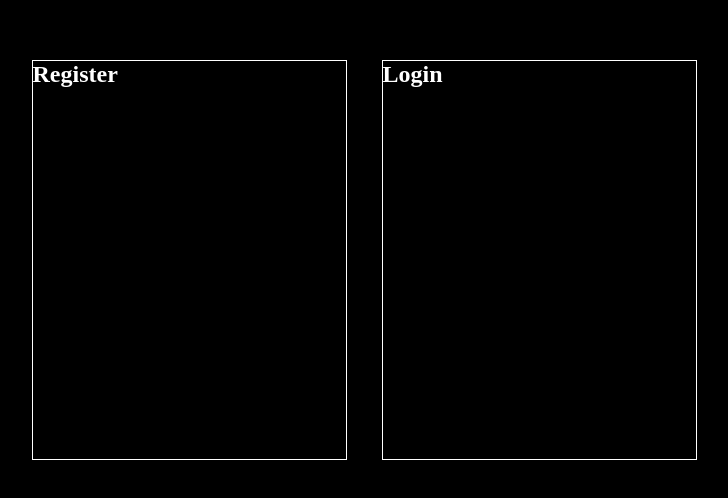
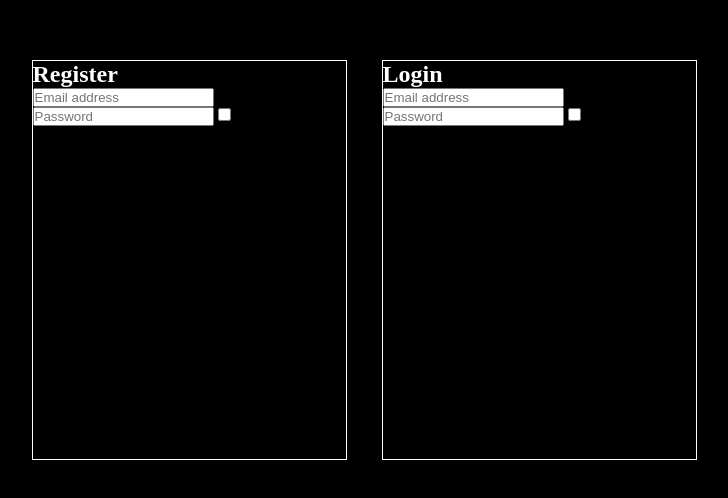
Before and after one commit to BOOMBERT/user-registration, a plain HTML site: page frontend/public/index.html in a window 1280 px wide. Shown: the part 140-638 px from the top of the page, without its empty margins (276-1004 px from the left). Drawn offline with Linux system fonts and the light colour scheme.

Commit message:
Added email address and password inputs to forms, along with a checkbox to change password visibility

```diff
--- a/frontend/public/index.html
+++ b/frontend/public/index.html
@@ -5,16 +5,33 @@
     <meta name="viewport" content="width=device-width, initial-scale=1.0">
     <title>Users login and registration</title>
     <link rel="stylesheet" href="../src/css/forms-styles.css"/>
+    <script src="../src/js/passwordVisibility.js" defer></script>
 </head>
 <body>
 
     <div id="forms-container">
         <form id="register-form" action="">
+
             <h2>Register</h2>
+            <input type="text" id="register-email" class="input-email" placeholder="Email address">
+
+            <div class="password-container">
+                <input type="password" id="register-password" class="input-password" placeholder="Password">
+                <input type="checkbox" onclick="passwordVisibilityToggle('register-password')">
+            </div>
+
         </form>
 
-        <form id="login-form"action="">
+        <form id="login-form" action="">
+
             <h2>Login</h2>
+            <input type="text" id="login-email" class="input-email" placeholder="Email address">
+
+            <div class="password-container">
+                <input type="password" id="login-password" class="input-password" placeholder="Password">
+                <input type="checkbox" onclick="passwordVisibilityToggle('login-password')">
+            </div>
+
         </form>
     </div>
 
--- /dev/null
+++ b/frontend/src/js/passwordVisibility.js
@@ -0,0 +1,8 @@
+function passwordVisibilityToggle(passwordId) {
+    const passwordInput = document.getElementById(passwordId);
+    if (passwordInput.type === "password") {
+        passwordInput.type = "text";
+    } else {
+        passwordInput.type = "password";
+    }
+}
```
